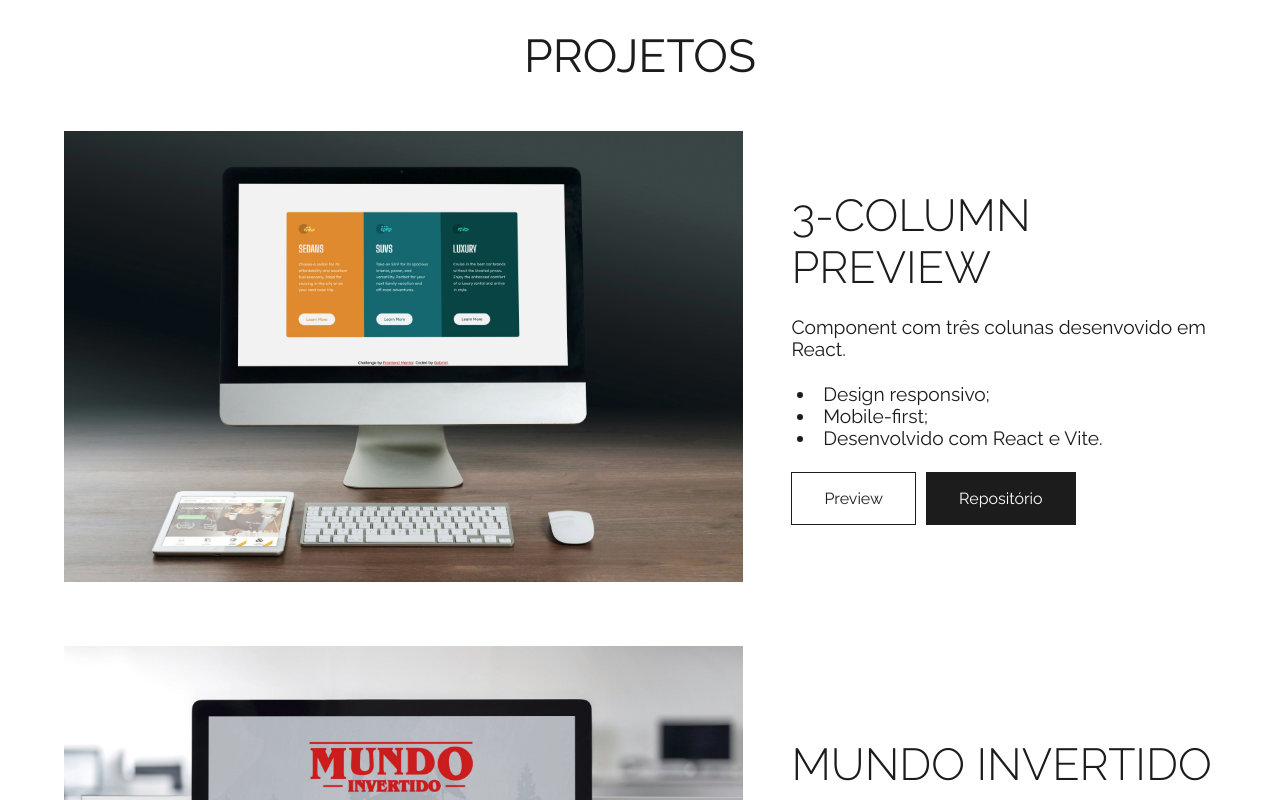
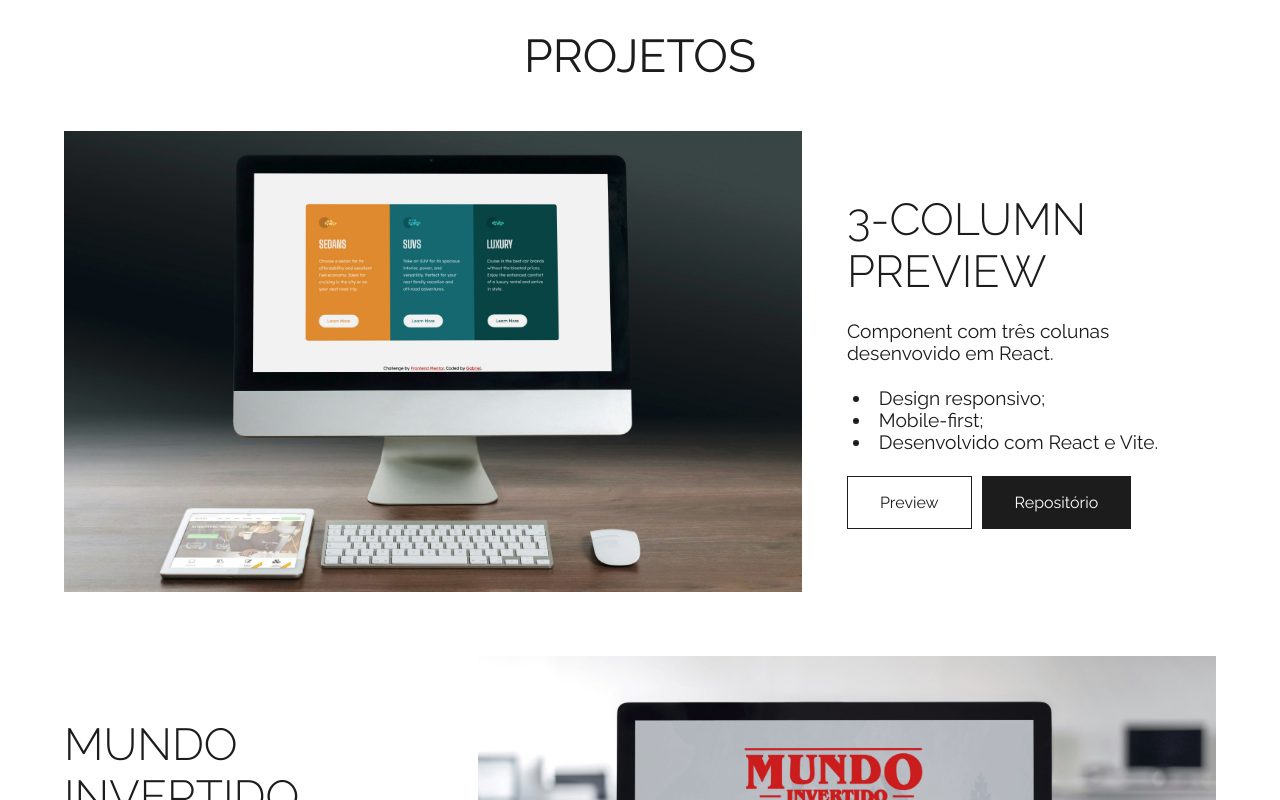
Before and after one commit to GracilianoOG/dio-portfolio, a React (Vite) app: page / in a window 1280 px wide. Shown: the part 1480-2280 px from the top of the page. Built offline with nearby package versions, Linux system fonts and the light colour scheme.

Commit message:
Improve ProjectCard layout for bigger screens

```diff
--- a/src/components/ProjectCard.jsx
+++ b/src/components/ProjectCard.jsx
@@ -4,13 +4,20 @@ import { ButtonStyled } from "./styles/ButtonStyled";
 
 const ProjectCardContent = styled.div`
   display: grid;
-  gap: 1rem;
+  gap: clamp(1rem, 3.5vw, 3rem);
   font-size: clamp(1rem, 1.5vw, 1.5rem);
 
   @media screen and (min-width: 64rem) {
     align-items: center;
-    gap: 3rem;
-    grid-template-columns: 1.6fr 1fr;
+    grid-template-columns: 2fr 1fr;
+
+    &:nth-child(even) {
+      grid-template-columns: 1fr 2fr;
+
+      & > img {
+        order: 1;
+      }
+    }
   }
 `;
 
@@ -18,6 +25,10 @@ const ProjectImage = styled.img`
   max-height: 57vw;
   object-fit: cover;
   width: 100%;
+
+  @media screen and (min-width: 64rem) {
+    max-height: 36vw;
+  }
 `;
 
 const ProjectTitle = styled.h3`
```
